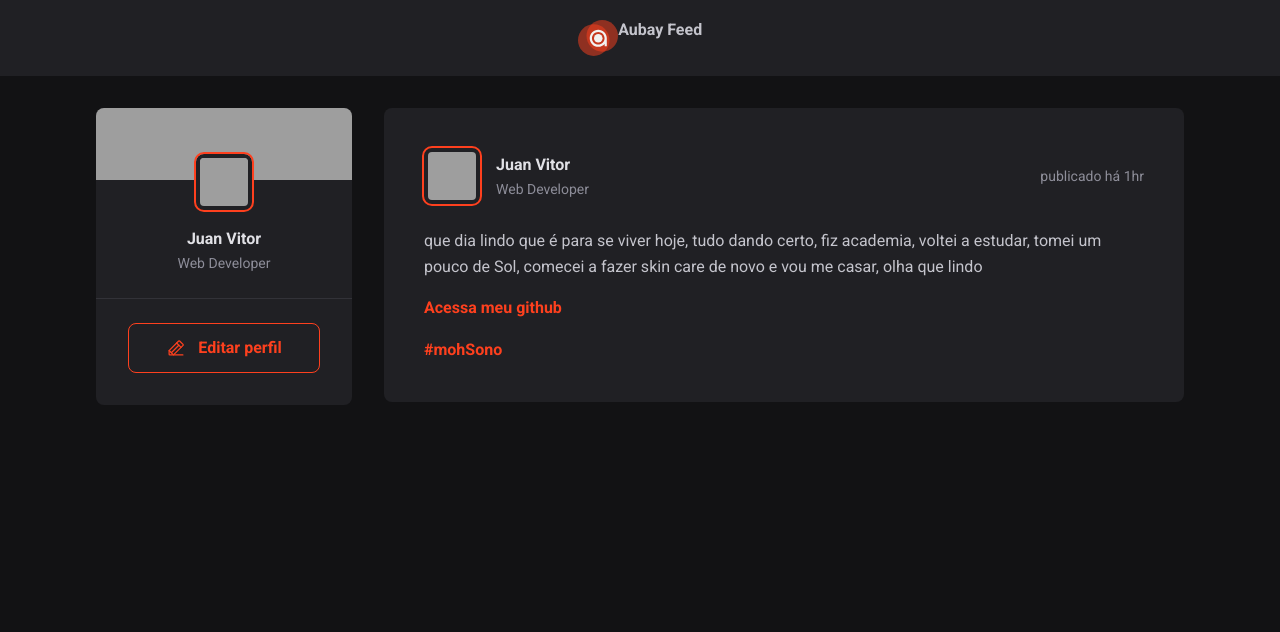
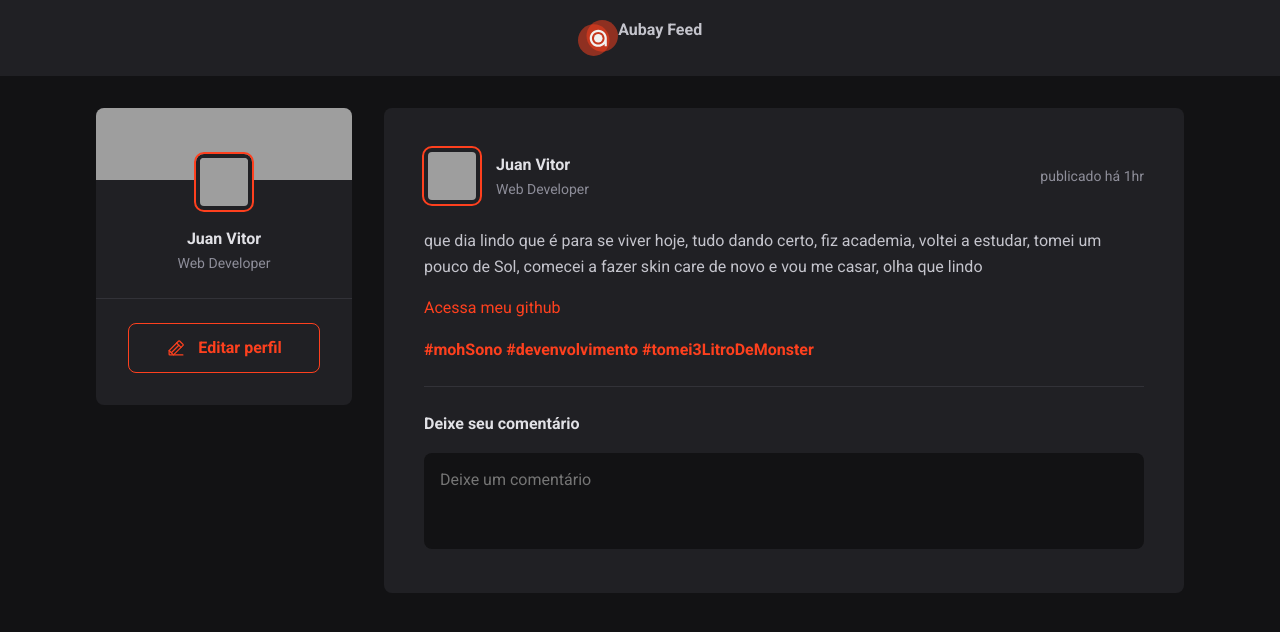
Before and after one commit to bleckcat/Typescript-blog, a React (Vite) app: page / in a window 1280 px wide. Shown: the top 632 px of the page. Built offline with nearby package versions, Linux system fonts and the light colour scheme; grey boxes are pictures that could not be loaded.

Commit message:
Finish Post section, stating comments section

```diff
--- a/src/components/Posts/Posts.module.css
+++ b/src/components/Posts/Posts.module.css
@@ -19,9 +19,12 @@
 }
 
 .content a {
-  font-weight: bold;
   color: var(--orange-500);
   text-decoration: none;
+}
+
+.content .hashtags {
+  font-weight: bold;
 }
 
 .content a:hover {
@@ -69,3 +72,54 @@
   color: var(--gray-400);
   line-height: 1.6;
 }
+
+.commentForm {
+  width: 100%;
+  margin-top: 1.5rem;
+  padding-top: 1.5rem;
+  border-top: 1px solid var(--gray-600);
+}
+
+.commentForm > strong {
+  line-height: 1.6;
+  color: var(--gray-100);
+}
+
+.commentForm textarea {
+  width: 100%;
+  background-color: var(--gray-900);
+  border: 0;
+  resize: none;
+  height: 6rem;
+  padding: 1rem;
+  border-radius: 8px;
+  color: var(--gray-100);
+  margin-top: 1rem;
+  line-height: 1.4;
+}
+
+.commentForm footer {
+  visibility: hidden;
+  max-height: 0;
+}
+
+.commentForm:focus-within footer {
+  visibility: visible;
+  max-height: none;
+}
+
+.commentForm button[type="submit"] {
+  padding: 1rem 1.5rem;
+  margin-top: 1rem;
+  border-radius: 8px;
+  border: 0;
+  background-color: var(--orange-500);
+  color: var(--white);
+  font-weight: bold;
+  cursor: pointer;
+  transition: 0.2s;
+}
+
+.commentForm > button[type="submit"]:hover {
+  background-color: var(--orange-300);
+}
--- a/src/components/Posts/index.tsx
+++ b/src/components/Posts/index.tsx
@@ -26,10 +26,18 @@
         <p>
           <a href="">Acessa meu github</a>
         </p>
-        <p>
-          <a href="">#mohSono</a>
+        <p className={styles.hashtags}>
+          <a href="">#mohSono</a> <a href="">#devenvolvimento</a>{" "}
+          <a href="">#tomei3LitroDeMonster</a>
         </p>
       </div>
+      <form className={styles.commentForm}>
+        <strong>Deixe seu comentário</strong>
+        <textarea placeholder="Deixe um comentário"></textarea>
+        <footer>
+          <button type="submit">Comentar</button>
+        </footer>
+      </form>
     </article>
   );
 };
--- a/src/global.css
+++ b/src/global.css
@@ -11,6 +11,11 @@
   --gray-900: #121214;
   --orange-300: #ff6c52;
   --orange-500: #fe401e;
+}
+
+:focus {
+  outline: transparent;
+  box-shadow: 0 0 0 2px var(--orange-500);
 }
 
 * {
```
